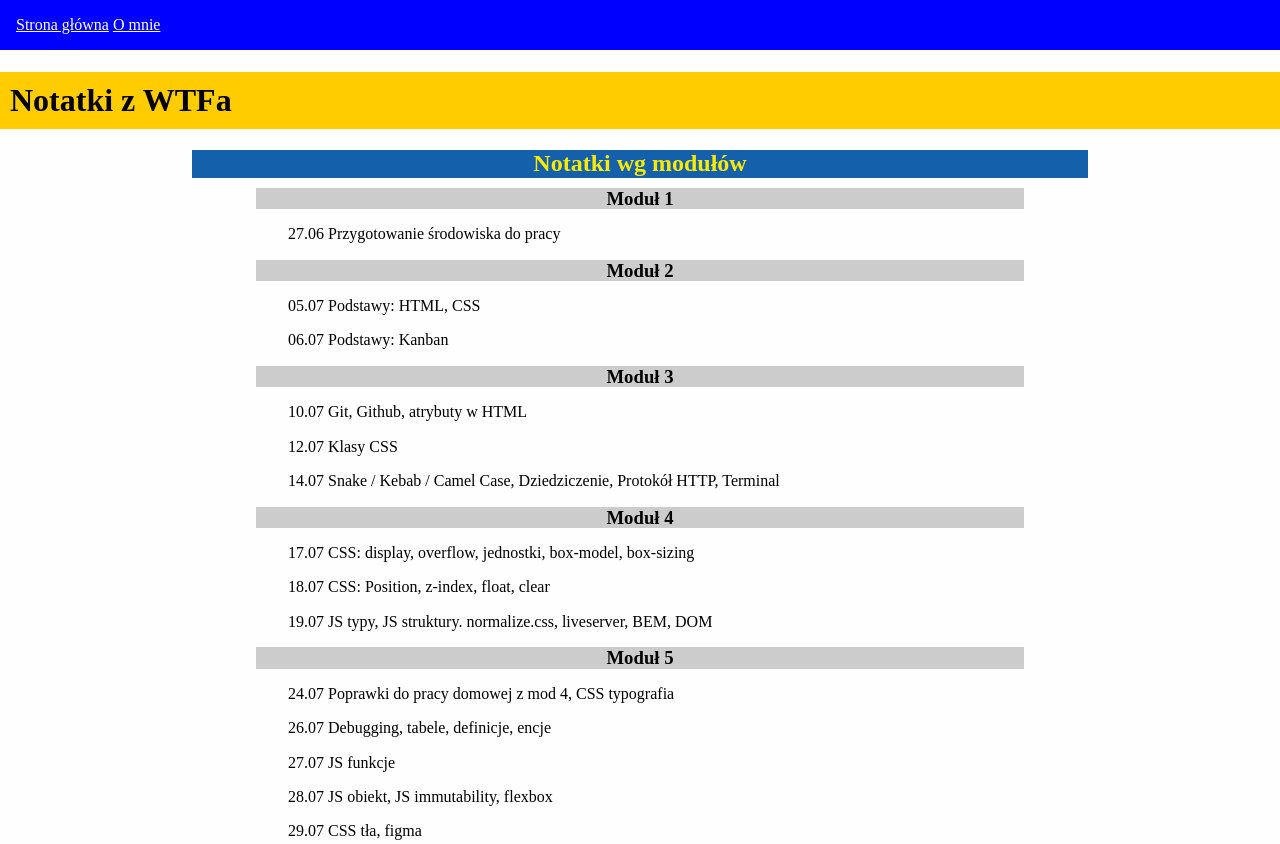
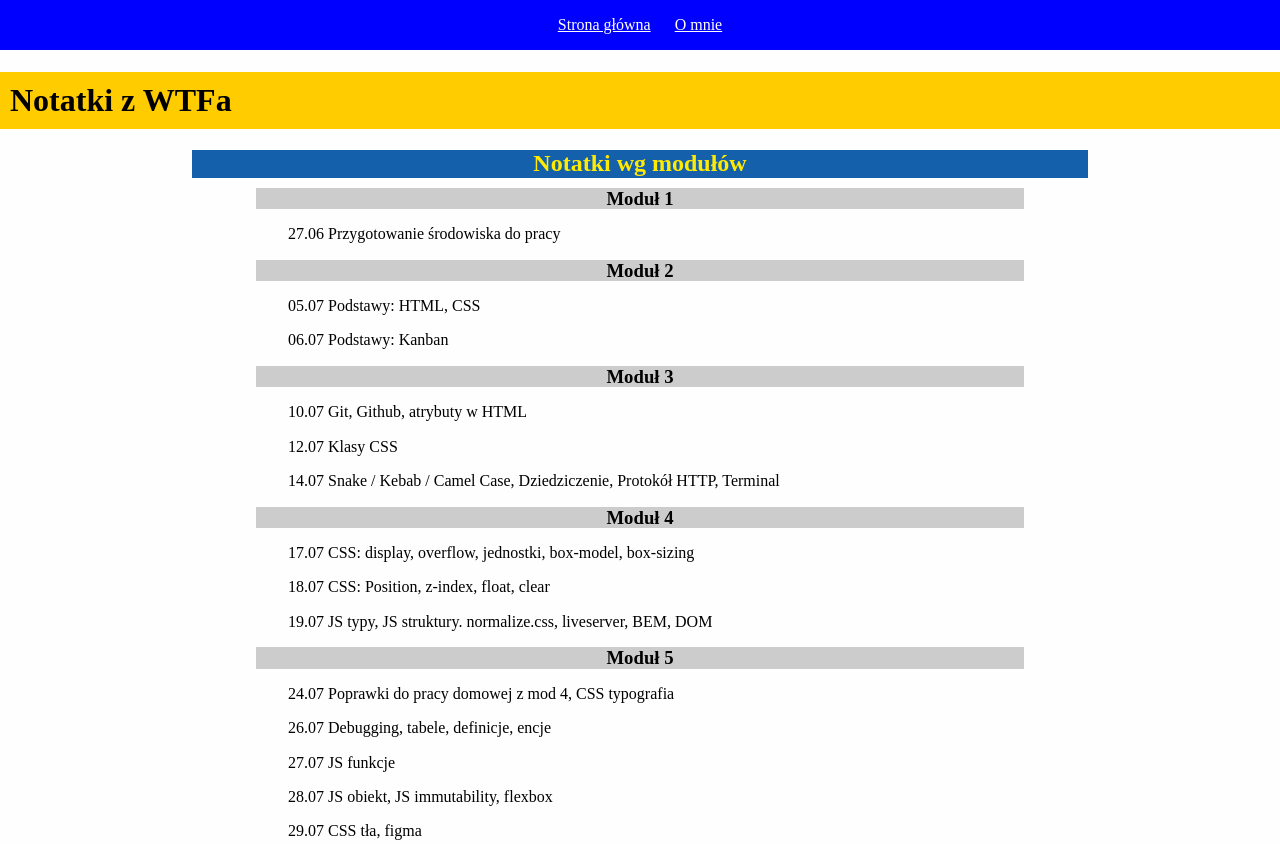
Before and after one commit to FlyingFreestyle/homepage, a plain HTML site: page index.html in a window 1280 px wide. Shown: the top 844 px of the page. Drawn offline with Linux system fonts and the light colour scheme.

Commit message:
Center navigation links

```diff
--- a/style.css
+++ b/style.css
@@ -35,7 +35,11 @@ body {
 
 .navigation {
     background: blue;
-    padding: 16px;
+    padding: 1em;
+    display: flex;
+    flex-direction: row;
+    gap: 1.5em;
+    justify-content: center;
 }
 
 .navigation__link {
```
